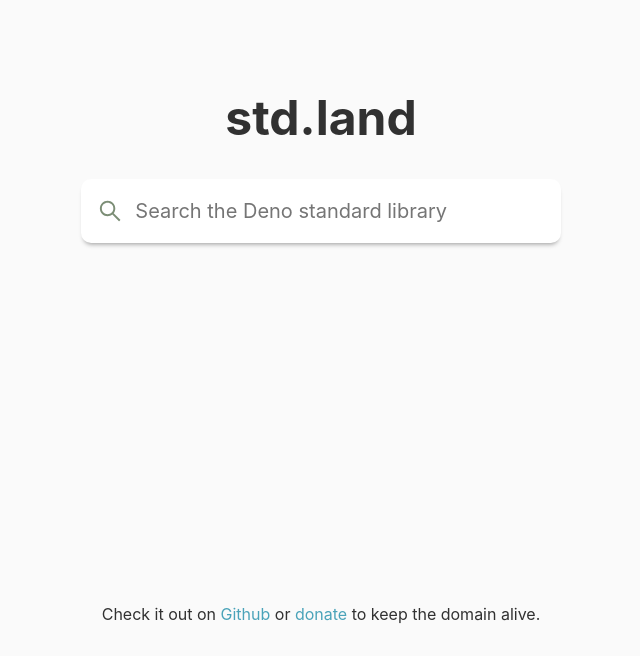
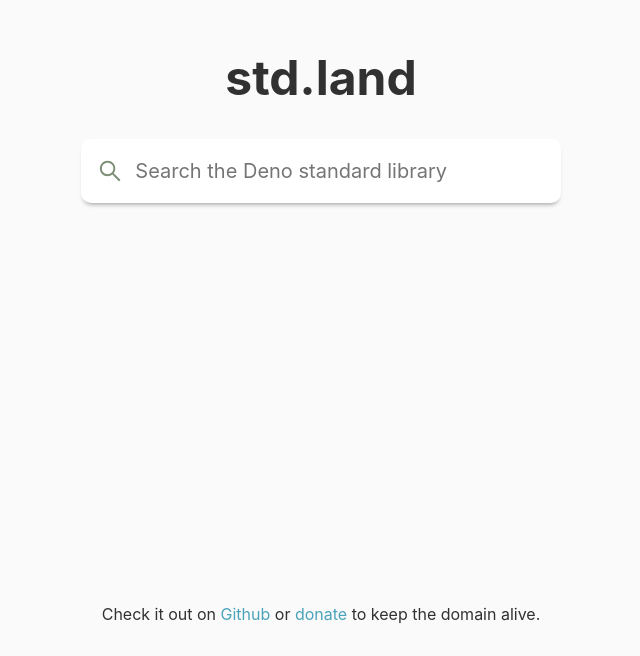
Before and after one commit to zebp/std-land, a Next.js app: page / in a window 1280 px wide. Shown: the part 144-800 px from the top of the page, without its empty margins (319-959 px from the left). Built offline with nearby package versions, Linux system fonts and the light colour scheme.

Commit message:
fix: make padding on top of container relative to view height

```diff
--- a/src/styles/Lookup.module.css
+++ b/src/styles/Lookup.module.css
@@ -3,7 +3,7 @@
   display: flex;
   flex-direction: column;
   align-items: center;
-  padding-top: 200px;
+  padding-top: 20vh;
 }
 
 #title {
```
